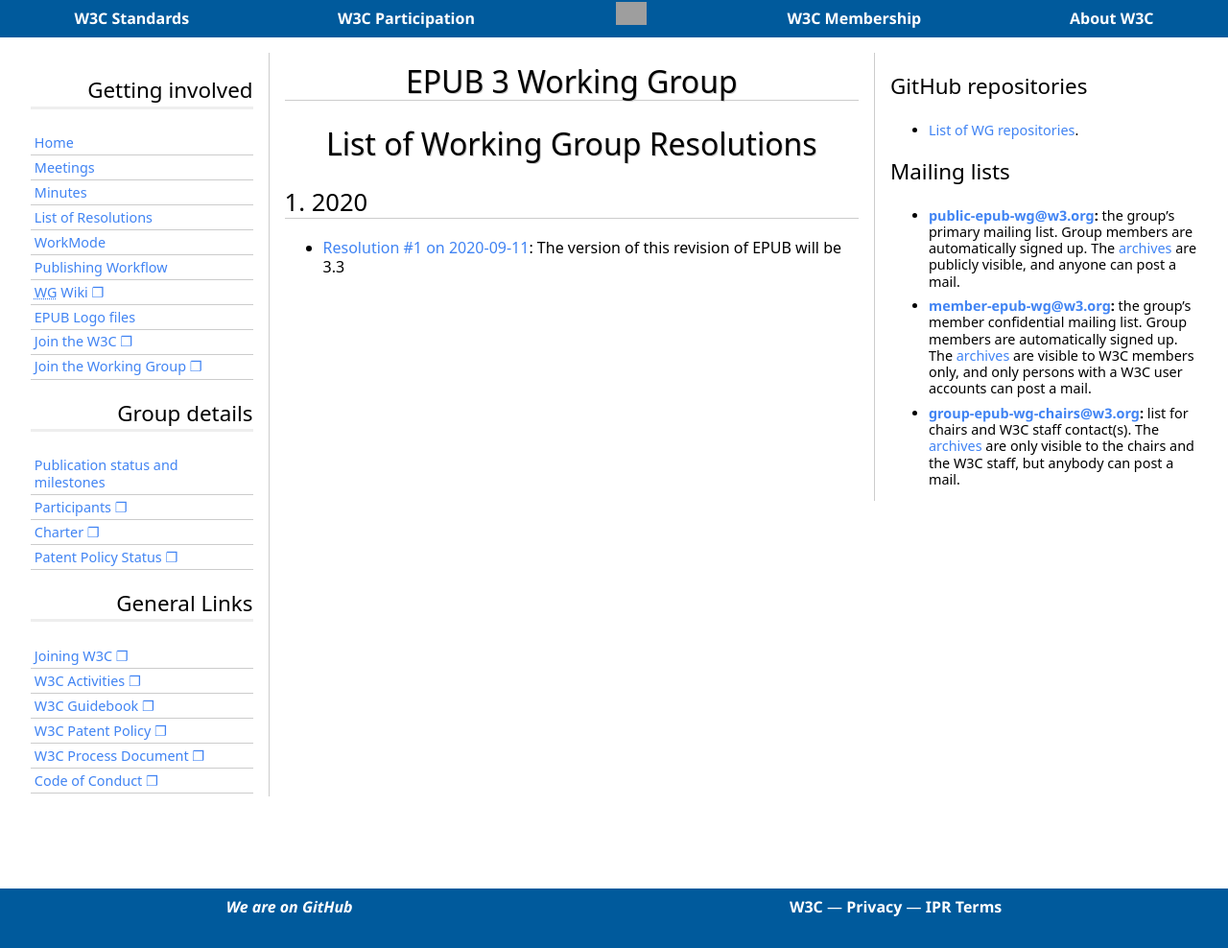
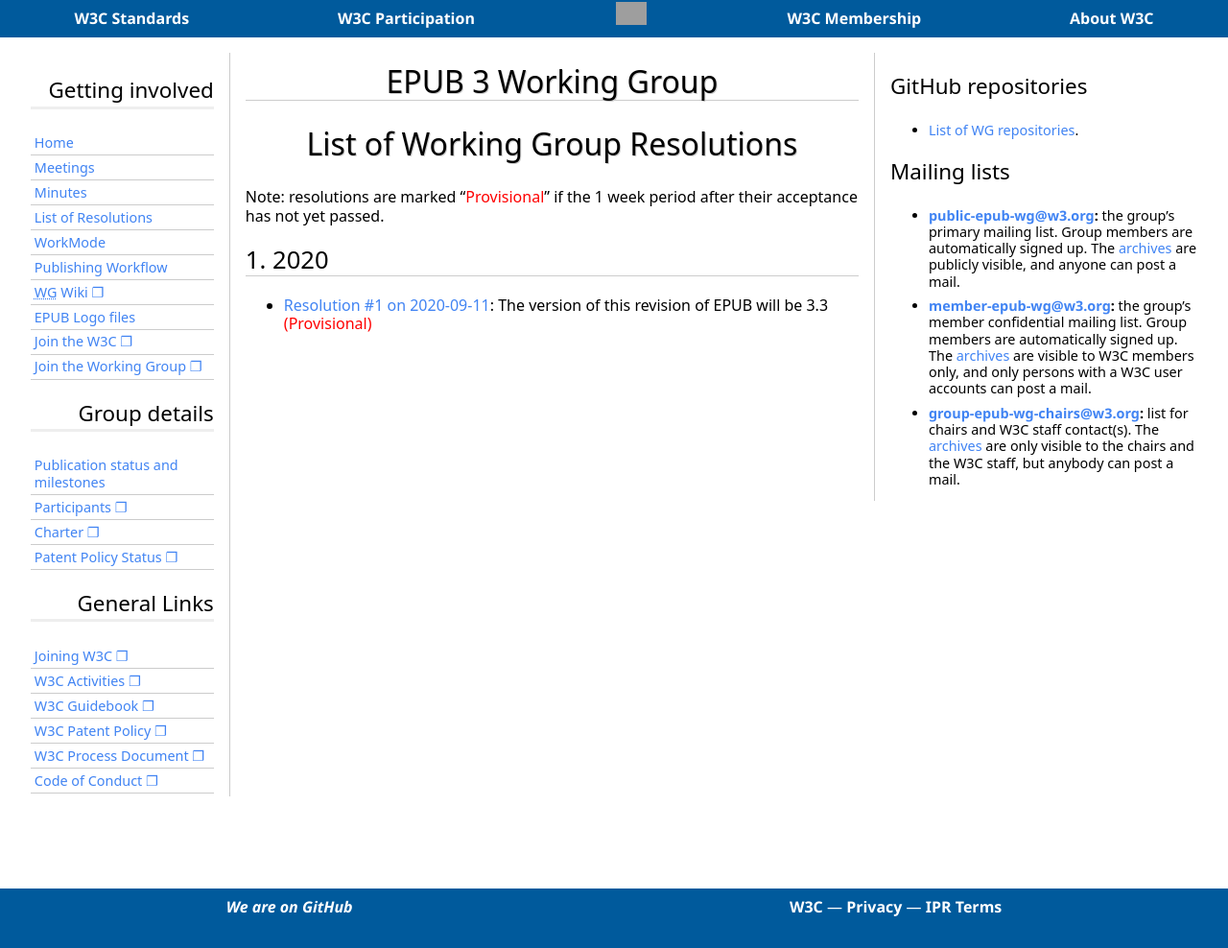
Before and after one commit to w3c/epub-wg, a Jekyll site: the page built from Meetings/Minutes/resolutions.md, in a window 1280 px wide. Shown: the whole page at 96% size. Built offline with Jekyll 4.4.1, drawn with Linux system fonts in a browser that asks for light colours; some web fonts are replaced; our own code applies the rules of GitHub Pages for plain Markdown files; some of the changed lines change nothing that is shown; grey boxes are pictures that could not be loaded.

Commit message:
Updated the resolution display

```diff
--- a/Meetings/Minutes/resolutions.md
+++ b/Meetings/Minutes/resolutions.md
@@ -5,6 +5,7 @@
 # List of Working Group Resolutions
 {: .no_toc}
 
+Note: resolutions are marked “<span class='provisional'>Provisional</span>” if the 1 week period after their acceptance has not yet passed.
 
 <div id='resolutions'>
 
--- a/assets/css/style-extras.css
+++ b/assets/css/style-extras.css
@@ -65,3 +65,7 @@
 
 table.zebra th{border-bottom:1px solid #bbb;padding:.2em 1em;}
 table.zebra td{border-bottom:1px solid #ddd;padding:.2em 1em;}
+
+span.provisional {
+    color: red;
+}
--- a/assets/js/resolution_view.js
+++ b/assets/js/resolution_view.js
@@ -1,55 +1,105 @@
-const REMOTE_YEAR = 3000;
-
-async function display_resolutions(target_id, resolution_asset, header_level, call = null) {
-    /*
-     * Compare resolution objects; to be used in a sort method on array of objects.
-     *
-     * Sorting takes a decreasing order by year, then a decreasing order by meeting date and then an increasing order by resolution number
-     */
-    const sort_resolutions = (a,b) => {
+var __awaiter = (this && this.__awaiter) || function (thisArg, _arguments, P, generator) {
+    function adopt(value) { return value instanceof P ? value : new P(function (resolve) { resolve(value); }); }
+    return new (P || (P = Promise))(function (resolve, reject) {
+        function fulfilled(value) { try { step(generator.next(value)); } catch (e) { reject(e); } }
+        function rejected(value) { try { step(generator["throw"](value)); } catch (e) { reject(e); } }
+        function step(result) { result.done ? resolve(result.value) : adopt(result.value).then(fulfilled, rejected); }
+        step((generator = generator.apply(thisArg, _arguments || [])).next());
+    });
+};
+var __generator = (this && this.__generator) || function (thisArg, body) {
+    var _ = { label: 0, sent: function() { if (t[0] & 1) throw t[1]; return t[1]; }, trys: [], ops: [] }, f, y, t, g;
+    return g = { next: verb(0), "throw": verb(1), "return": verb(2) }, typeof Symbol === "function" && (g[Symbol.iterator] = function() { return this; }), g;
+    function verb(n) { return function (v) { return step([n, v]); }; }
+    function step(op) {
+        if (f) throw new TypeError("Generator is already executing.");
+        while (_) try {
+            if (f = 1, y && (t = op[0] & 2 ? y["return"] : op[0] ? y["throw"] || ((t = y["return"]) && t.call(y), 0) : y.next) && !(t = t.call(y, op[1])).done) return t;
+            if (y = 0, t) op = [op[0] & 2, t.value];
+            switch (op[0]) {
+                case 0: case 1: t = op; break;
+                case 4: _.label++; return { value: op[1], done: false };
+                case 5: _.label++; y = op[1]; op = [0]; continue;
+                case 7: op = _.ops.pop(); _.trys.pop(); continue;
+                default:
+                    if (!(t = _.trys, t = t.length > 0 && t[t.length - 1]) && (op[0] === 6 || op[0] === 2)) { _ = 0; continue; }
+                    if (op[0] === 3 && (!t || (op[1] > t[0] && op[1] < t[3]))) { _.label = op[1]; break; }
+                    if (op[0] === 6 && _.label < t[1]) { _.label = t[1]; t = op; break; }
+                    if (t && _.label < t[2]) { _.label = t[2]; _.ops.push(op); break; }
+                    if (t[2]) _.ops.pop();
+                    _.trys.pop(); continue;
+            }
+            op = body.call(thisArg, _);
+        } catch (e) { op = [6, e]; y = 0; } finally { f = t = 0; }
+        if (op[0] & 5) throw op[1]; return { value: op[0] ? op[1] : void 0, done: true };
+    }
+};
+var REMOTE_YEAR = 3000;
+var Ms_a_day = 86400000;
+var Resolution_days = 7;
+var PROVISIONAL_LIMIT = Ms_a_day * Resolution_days;
+function display_resolutions(target_id, resolution_asset, header_level, call) {
+    if (call === void 0) { call = null; }
+    return __awaiter(this, void 0, void 0, function () {
+        var today, sort_resolutions, retrieve_html, target, resolution_structures, resolutions;
+        return __generator(this, function (_a) {
+            switch (_a.label) {
+                case 0:
+                    today = new Date();
+                    sort_resolutions = function (a, b) {
                         if (a.year === b.year) {
                             if (a.date === b.date) {
                                 return a.number - b.number;
-            } else {
-                if (a.date < b.date) {
+                            }
+                            else if (a.date < b.date) {
                                 return 1;
-                } else if (a.date > b.date) {
+                            }
+                            else {
                                 return -1;
                             }
                         }
-        } else {
+                        else {
                             return b.year - a.year;
                         }
+                    };
+                    retrieve_html = function (resolutions) {
+                        var retval = '';
+                        // y2k problem for the future:-)
+                        var year = REMOTE_YEAR;
+                        if (resolutions.length === 0) {
+                            return "" + retval;
                         }
-
-    /*
-    * Generate the HTML listing of all the resolutions
-    */
-    const retrieve_html = (resolutions) => {
-        let retval = '';
-        // y2k problem for the future:-)
-        let year   = REMOTE_YEAR;
-        if (resolutions.length === 0) {
-            return `${retval}`;
-        } else {
-            resolutions.forEach(resolution => {
+                        else {
+                            resolutions.forEach(function (resolution) {
                                 if (resolution.year < year) {
                                     // Close the previous list if there was any
                                     if (year !== REMOTE_YEAR) {
-                        retval = `${retval}</ul>\n`
+                                        retval = retval + "</ul>\n";
                                     }
-                    retval = `${retval}\n<h${header_level}>${resolution.year}</h${header_level}>\n<ul>\n`
+                                    retval = retval + "\n<h" + header_level + ">" + resolution.year + "</h" + header_level + ">\n<ul>\n";
                                     year = resolution.year;
                                 }
-                retval = `${retval}<li><a href="${resolution.url}">Resolution #${resolution.number} on ${resolution.date}</a>: ${resolution.text}</li>\n`;
+                                // See if the resolution is final or still provisional
+                                var res_date = new Date(resolution.date);
+                                var provisional = (today.valueOf() - res_date.valueOf()) < PROVISIONAL_LIMIT;
+                                retval = retval + "<li><a href=\"" + resolution.url + "\">Resolution #" + resolution.number + " on " + resolution.date + "</a>: " + resolution.text;
+                                if (provisional) {
+                                    retval = retval + " <span class='provisional'>(Provisional)</span>";
+                                }
+                                retval = retval + "</li>\n";
                             });
-            return `${retval}</ul>\n</div>`;
+                            return retval + "</ul>\n</div>";
                         }
+                    };
+                    target = document.getElementById(target_id);
+                    return [4 /*yield*/, fetch(resolution_asset)];
+                case 1: return [4 /*yield*/, (_a.sent()).json()];
+                case 2:
+                    resolution_structures = (_a.sent());
+                    resolutions = (call !== null) ? resolution_structures.resolutions.filter(function (resolution) { return resolution.call === call; }) : resolution_structures.resolutions;
+                    target.innerHTML = retrieve_html(resolutions.sort(sort_resolutions));
+                    return [2 /*return*/];
             }
-
-    const target                = document.getElementById(target_id);
-    const resolution_structures = await (await fetch(resolution_asset)).json();
-    const resolutions = (call !== null) ? resolution_structures.resolutions.filter((resolution) => resolution.call === call) : resolution_structures.resolutions;
-
-    target.innerHTML = retrieve_html(resolutions.sort(sort_resolutions));
+        });
+    });
 }
```
Lines whose indentation alone changed are shown as unchanged.
